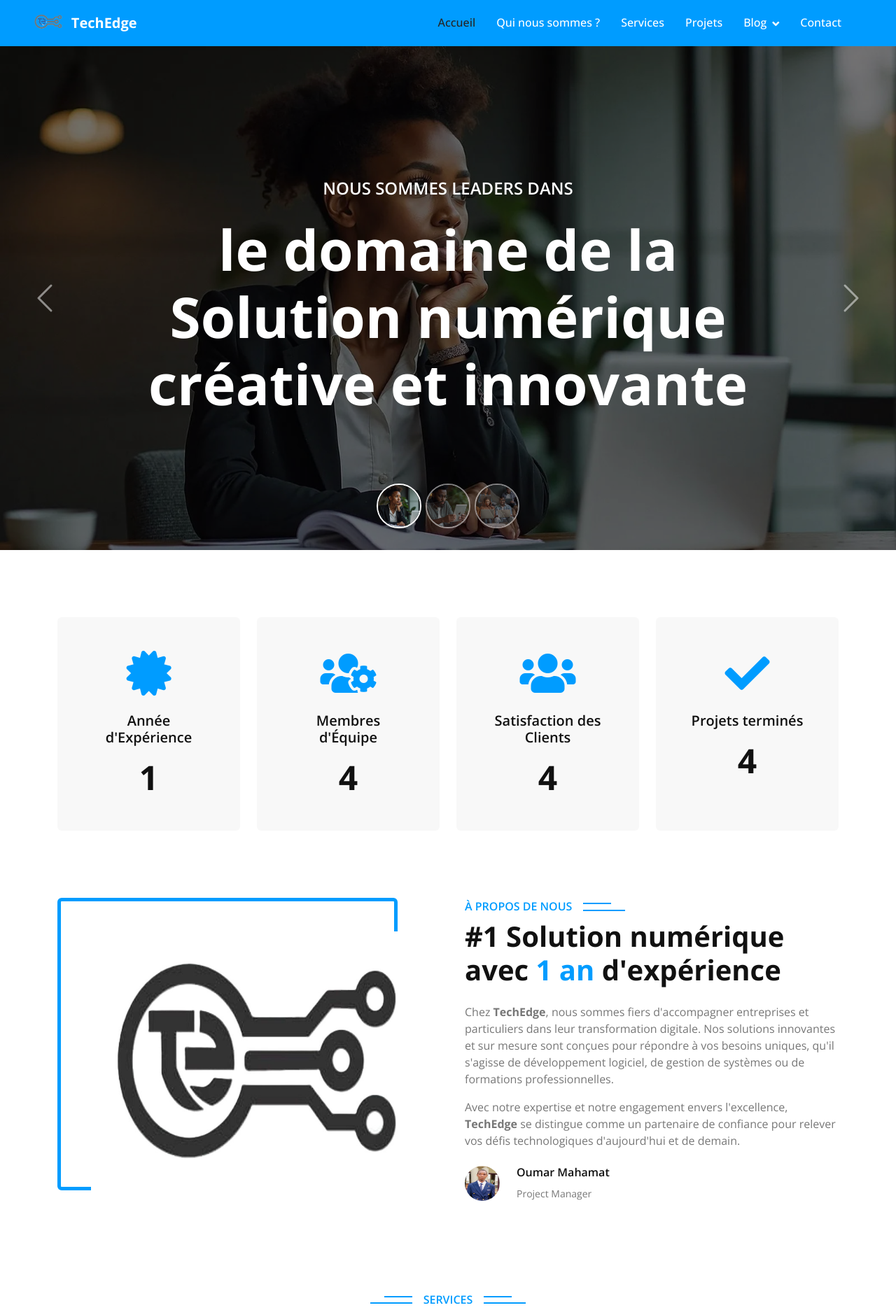
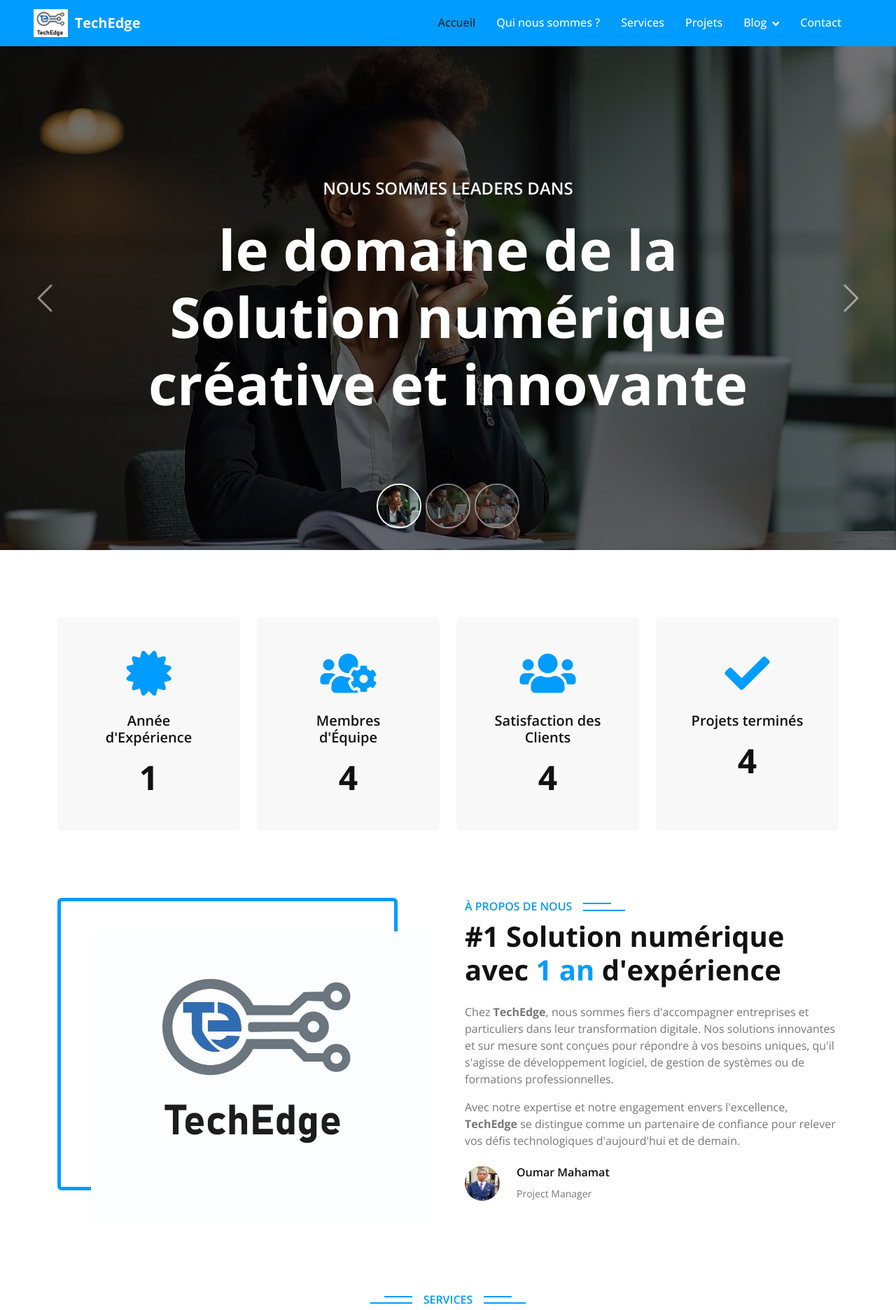
Before and after one commit to oumartom/techedgechad, a Django app: page / in a window 1280 px wide. Shown: the top 1872 px of the page at 70% size. Run offline with Django 5.2, Linux system fonts and the light colour scheme; data comes from the database, SQL or seed files in the repository; some libraries are stand-ins or nearby versions.

Commit message:
commit pour les modification recentes de logo et images pres pour le deploiement

```diff
--- a/techEdgeApp/templates/about.html
+++ b/techEdgeApp/templates/about.html
@@ -242,7 +242,7 @@
         <div class="row g-5">
             <div class="col-lg-6 wow fadeInUp" data-wow-delay="0.1s">
                 <div class="img-border">
-                    <img class="img-fluid" src="{% static 'websiteTechEdge/img/techEdge.jpg' %}" alt="">
+                    <img class="img-fluid" src="{% static 'websiteTechEdge/img/logo3.jpg' %}" alt="">
                 </div>
             </div>
             <div class="col-lg-6 wow fadeInUp" data-wow-delay="0.5s">
@@ -367,7 +367,7 @@
             </div>
             <div class="col-lg-6 wow fadeInUp" data-wow-delay="0.5s">
                 <div class="img-border">
-                    <img class="img-fluid" src="{% static 'websiteTechEdge/img/techEdge1.jpg' %}" alt="">
+                    <img class="img-fluid" src="{% static 'websiteTechEdge/img/logo3.jpg' %}" alt="">
                 </div>
             </div>
         </div>
--- a/techEdgeApp/templates/header.html
+++ b/techEdgeApp/templates/header.html
@@ -75,7 +75,7 @@
 <!-- Navbar Start -->
 <nav class="navbar navbar-expand-lg bg-primary navbar-dark sticky-top py-lg-0 px-lg-5 wow fadeIn" data-wow-delay="0.1s">
     <a href="{% url 'index' %}" class="navbar-brand d-flex align-items-center">
-        <img src="{% static 'websiteTechEdge/img/logo.png' %}" alt="TechEdge Logo" style="height: 40px; margin-right: 10px;">
+        <img src="{% static 'websiteTechEdge/img/logo4.jpg' %}" alt="TechEdge Logo" style="height: 40px; margin-right: 10px;">
         <span class="text-white fw-bold">TechEdge</span>
     </a>
 
--- a/techEdgeApp/templates/index.html
+++ b/techEdgeApp/templates/index.html
@@ -115,7 +115,7 @@
         <div class="row g-5">
             <div class="col-lg-6 wow fadeInUp" data-wow-delay="0.1s">
                 <div class="img-border">
-                    <img class="img-fluid" src="{% static 'websiteTechEdge/img/techEdge.jpg' %}" alt="">
+                    <img class="img-fluid" src="{% static 'websiteTechEdge/img/logo3.jpg' %}" alt="">
                 </div>
             </div>
             <div class="col-lg-6 wow fadeInUp" data-wow-delay="0.5s">
@@ -274,7 +274,7 @@
             </div>
             <div class="col-lg-6 wow fadeInUp" data-wow-delay="0.5s">
                 <div class="img-border">
-                    <img class="img-fluid" src="{% static 'websiteTechEdge/img/techEdge.jpg' %}" alt="">
+                    <img class="img-fluid" src="{% static 'websiteTechEdge/img/logo3.jpg' %}" alt="">
                 </div>
             </div>
         </div>
```
Also changed, not shown: static/websiteTechEdge/img/logo2.jpg (added), static/websiteTechEdge/img/logo2.png (added), static/websiteTechEdge/img/logo3.jpg (added), static/websiteTechEdge/img/logo4.jpg (added).
